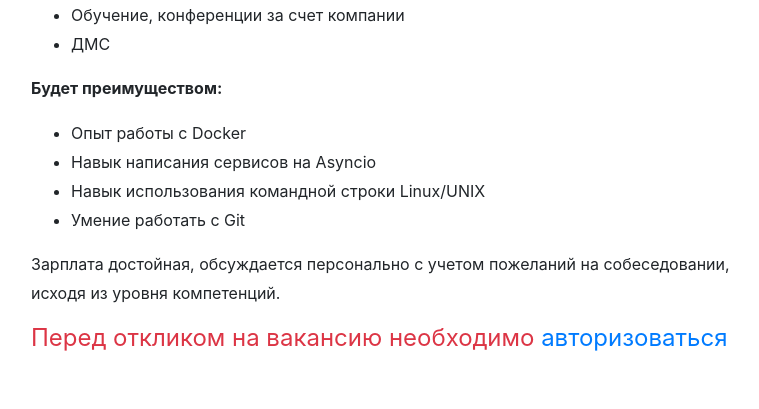
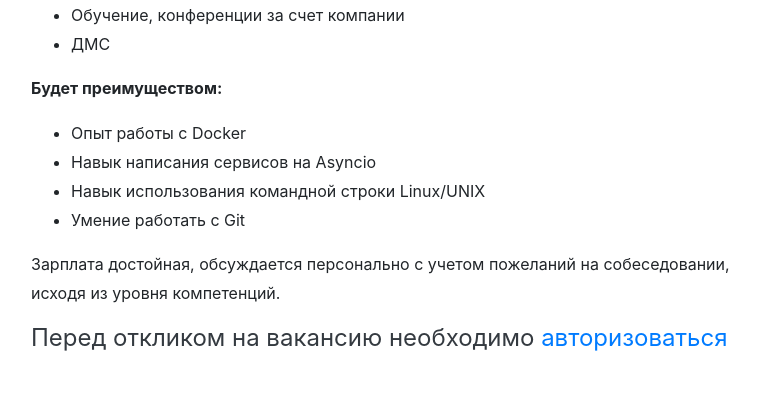
Before and after one commit to unlessiamwrong/Job_search_2, a Django app: page /vacancies/1/ in a window 1280 px wide. Shown: the part 804-1213 px from the top of the page, without its empty margins (260-1019 px from the left). Run offline with Django 4.2, Linux system fonts and the light colour scheme; data comes from the database, SQL or seed files in the repository; some libraries are stand-ins or nearby versions.

Commit message:
Update vacancy.html

```diff
--- a/vacancy/templates/vacancy/vacancy.html
+++ b/vacancy/templates/vacancy/vacancy.html
@@ -21,7 +21,7 @@
                         {{ vacancy.description|safe }}
                     </div>
                     {% if request.user.is_anonymous %}
-                        <p class="h4 mt-1 text-danger font-weight-normal">Перед откликом на вакансию необходимо <a
+                        <p class="h4 mt-1 text-dark font-weight-normal">Перед откликом на вакансию необходимо <a
                                 href="{% url 'login' %}">авторизоваться</a></p>
                     {% else %}
                         <form action="" method="post">{% csrf_token %}
```
